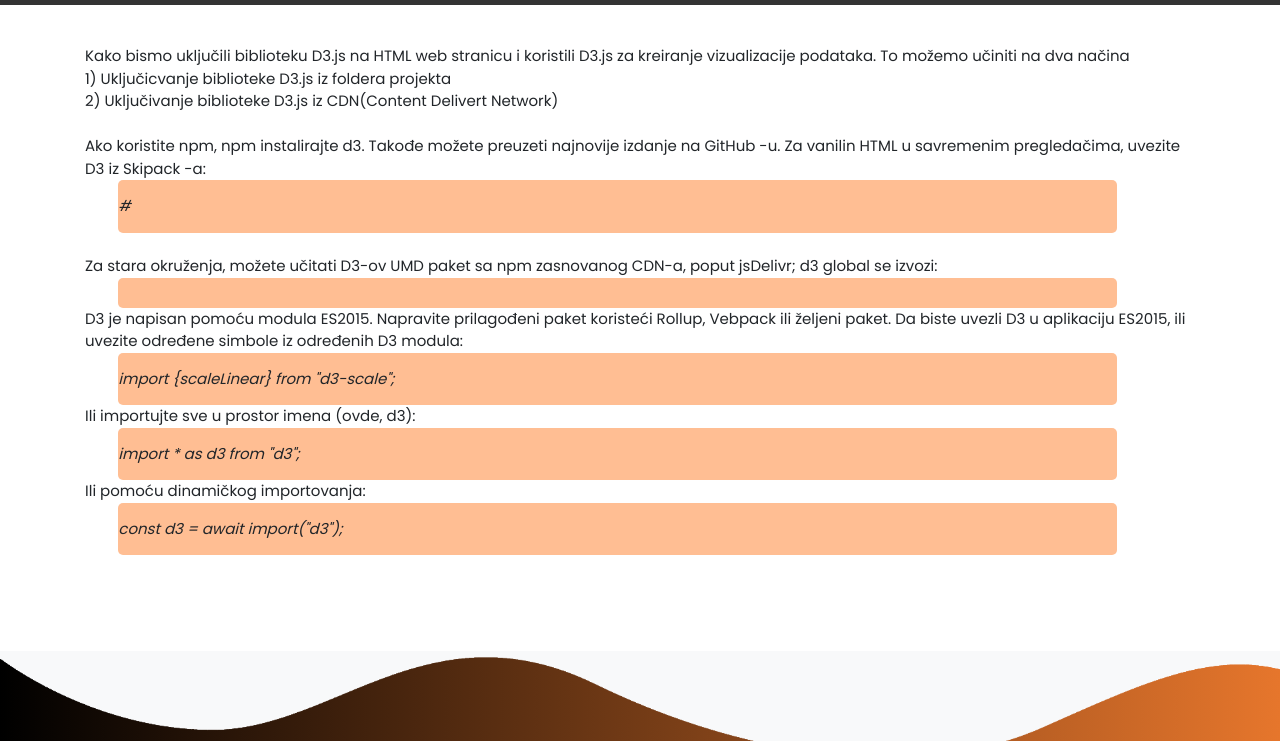
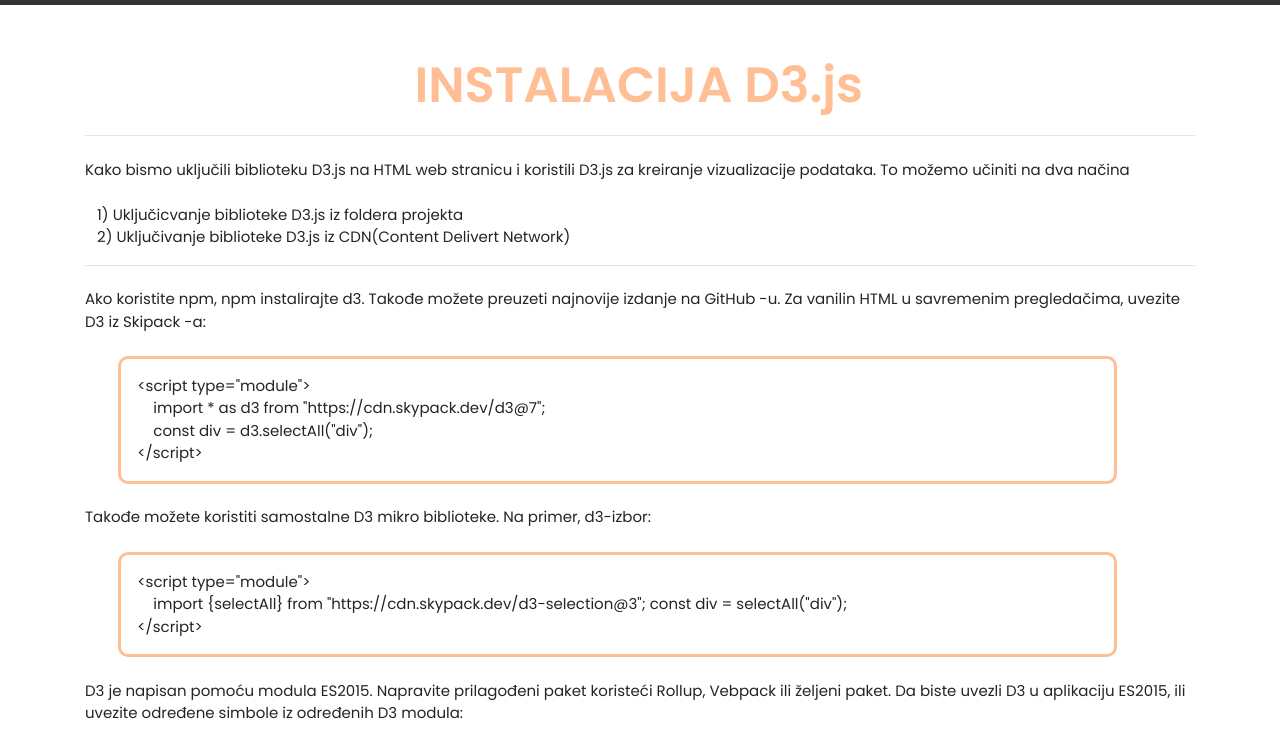
Before and after one commit to Zeljko199/TeamD3, a plain HTML site: page installation.html in a window 1280 px wide. Shown: the part 59-800 px from the top of the page. Drawn offline with nearby package versions, Linux system fonts and the light colour scheme.

Commit message:
Dodavanje dizajna stranici Instalacija.

```diff
--- a/css/installation.css
+++ b/css/installation.css
@@ -5,12 +5,16 @@
 }
 .code {
 	display: flex;
-	background: rgb(255, 190, 147) !important;
+	background: white;
+	/* background: rgb(255, 190, 147) !important; */
 	padding-top: 15px;
 	padding-bottom: 15px;
 	margin-left: 3%;
-	border-radius: 5px;
+	border-radius: 10px;
 	width: 90%;
+	border-color: rgb(255, 190, 147) !important;
+	border-style: solid;
+
 }
 
 *{
@@ -18,3 +22,30 @@
     padding: 0;
     margin-bottom: 0 !important;
 }
+/* cs za naslov */
+.title-main{
+	text-align: center;
+	color: rgb(255, 190, 147);
+	background-color: white;
+	justify-content: center;
+}
+
+.ml6 {
+	position: relative;
+	font-weight: 900;
+	font-size: 3.3em;
+  }
+
+  .ml6 .text-wrapper {
+	position: relative;
+	display: inline-block;
+	padding-top: 0.2em;
+	padding-right: 0.05em;
+	padding-bottom: 0.1em;
+	overflow: hidden;
+  }
+
+  .ml6 .letter {
+	display: inline-block;
+	line-height: 1em;
+  }
--- a/installation.html
+++ b/installation.html
@@ -64,49 +64,79 @@
 <body>
 
 
+
    <div class="container-fluid py-5 first">
         <div class="container mb-4 py-4">
+          <h1 class="ml6 text-center">
+            <span class="text-wrapper ">
+              <span class="letters title-main ">INSTALACIJA D3.js</span>
+            </span> <hr>
+          </h1> <br>
+
           <p>
             Kako bismo uključili biblioteku D3.js na HTML web stranicu i koristili D3.js za kreiranje vizualizacije podataka. To možemo učiniti na dva načina
-          </p>
+          </p> <br>
           <ul>
-            <li>1) Uključicvanje biblioteke D3.js iz foldera projekta</li>
-            <li>2) Uključivanje biblioteke D3.js iz CDN(Content Delivert Network)</li>
-          </ul>
+            <li>&nbsp&nbsp 1) Uključicvanje biblioteke D3.js iz foldera projekta</li>
+            <li>&nbsp&nbsp 2) Uključivanje biblioteke D3.js iz CDN(Content Delivert Network)</li>
+          </ul> <hr>
           <br>
           <div class="">
-            <p>Ako koristite npm, npm instalirajte d3. Takođe možete preuzeti najnovije izdanje na GitHub -u. Za vanilin HTML u savremenim pregledačima, uvezite D3 iz Skipack -a:</p>
-            <p class="code">
-              <em><span># </span>  </em>
+            <p>Ako koristite npm, npm instalirajte d3. Takođe možete preuzeti najnovije izdanje na GitHub -u. Za vanilin HTML u savremenim pregledačima, uvezite D3 iz Skipack -a:</p> <br>
+
+            <p class="code p-3" id="code1">
             </p>
+
+            <script defer>
+              var codet = " <script type=\"module\"> <br> &nbsp &nbsp import * as d3 from \"https://cdn.skypack.dev/d3@7\"; <br> &nbsp &nbsp const div = d3.selectAll(\"div\"); <br> <\/script>";
+              var text = codet.replace(/<script type=\"module\"[^>]*>/gi, "&lt;script type=\"module\"&gt;").replace(/<\/script[^>]*>/gi, "&lt;/script&gt;");
+
+              document.getElementById('code1').innerHTML=text;
+            </script>
               <br>
             <div>
               <p>
-                Za stara okruženja, možete učitati D3-ov UMD paket sa npm zasnovanog CDN-a, poput jsDelivr; d3 global se izvozi:
-              </p>
-              <p class="code">
-                <em><span> </span>  </em>
-              </p>
-            </div>
+                Takođe možete koristiti samostalne D3 mikro biblioteke. Na primer, d3-izbor: </p> <br>
+              <p class="code p-3" id="code2"></p>
+
+              <script defer>
+                var codet2 = " <script type=\"module\">  <br> &nbsp &nbsp import {selectAll} from \"https://cdn.skypack.dev/d3-selection@3\"; const div = selectAll(\"div\");  <br> <\/script>";
+                var text = codet2.replace(/<script type=\"module\"[^>]*>/gi, "&lt;script type=\"module\"&gt;").replace(/<\/script[^>]*>/gi, "&lt;/script&gt;");
+
+                document.getElementById('code2').innerHTML=text;
+              </script>
+                <br>
 
             <div>
               <p>D3 je napisan pomoću modula ES2015. Napravite prilagođeni paket koristeći Rollup, Vebpack ili željeni paket.
-                Da biste uvezli D3 u aplikaciju ES2015, ili uvezite određene simbole iz određenih D3 modula:</p>
-              <p class="code">
-                <em><span>import {scaleLinear} from "d3-scale"; </span>  </em>
-              </p>
-              <p>Ili importujte sve u prostor imena (ovde, d3):</p>
+                Da biste uvezli D3 u aplikaciju ES2015, ili uvezite određene simbole iz određenih D3 modula:</p> <br>
+              <p class="code" id="code3"> </p>
+              <script defer>
+                var codet3 = " &nbsp&nbsp import {scaleLinear} from \"d3-scale\";";
+                var text = codet3.replace(/<script type=\"module\"[^>]*>/gi, "&lt;script type=\"module\"&gt;").replace(/<\/script[^>]*>/gi, "&lt;/script&gt;");
 
-              <div class="code">
-                <em><span>import * as d3 from "d3";</span>  </em>
-              </div>
+                document.getElementById('code3').innerHTML=text;
+              </script>
+                <br>
+              <p>Ili importujte sve u namespace: </p> <br>
 
-              <p>Ili pomoću dinamičkog importovanja:</p>
+              <p class="code" id="code4"> </p>
+              <script defer>
+                var codet4 = " &nbsp&nbsp import * as d3 from \"d3\";";
+                var text = codet4.replace(/<script type=\"module\"[^>]*>/gi, "&lt;script type=\"module\"&gt;").replace(/<\/script[^>]*>/gi, "&lt;/script&gt;");
 
-              <div class="code">
-                <em><span>const d3 = await import("d3");</span>  </em>
-              </div>
+                document.getElementById('code4').innerHTML=text;
+              </script> <br>
 
+              <p>Ili pomoću dinamičkog importovanja:</p> <br>
+
+              <p class="code" id="code5"> </p>
+              <script defer>
+                var codet5 = " &nbsp&nbsp const d3 = await import(\"d3\");";
+                var text = codet5.replace(/<script type=\"module\"[^>]*>/gi, "&lt;script type=\"module\"&gt;").replace(/<\/script[^>]*>/gi, "&lt;/script&gt;");
+
+                document.getElementById('code5').innerHTML=text;
+              </script> <br>
             </div>
 
           </div>
@@ -141,14 +171,13 @@
     </div>
   </footer>
 
+  <script src="https://cdnjs.cloudflare.com/ajax/libs/animejs/2.0.2/anime.min.js"></script>
 
 <script src="js/script.js"></script>
 <script src="https://code.jquery.com/jquery-3.2.1.slim.min.js"
   integrity="sha384-KJ3o2DKtIkvYIK3UENzmM7KCkRr/rE9/Qpg6aAZGJwFDMVNA/GpGFF93hXpG5KkN"
   crossorigin="anonymous"></script>
-<script src="https://cdnjs.cloudflare.com/ajax/libs/popper.js/1.12.9/umd/popper.min.js"
-  integrity="sha384-ApNbgh9B+Y1QKtv3Rn7W3mgPxhU9K/ScQsAP7hUibX39j7fakFPskvXusvfa0b4Q"
-  crossorigin="anonymous"></script>
+
 <script src="https://maxcdn.bootstrapcdn.com/bootstrap/4.0.0/js/bootstrap.min.js"
   integrity="sha384-JZR6Spejh4U02d8jOt6vLEHfe/JQGiRRSQQxSfFWpi1MquVdAyjUar5+76PVCmYl"
   crossorigin="anonymous"></script>
--- a/js/script.js
+++ b/js/script.js
@@ -0,0 +1,18 @@
+/* naslov na stranici instalacija*/
+var textWrapper = document.querySelector('.ml6 .letters');
+textWrapper.innerHTML = textWrapper.textContent.replace(/\S/g, "<span class='letter'>$&</span>");
+
+anime.timeline({loop: true})
+  .add({
+    targets: '.ml6 .letter',
+    translateY: ["1.1em", 0],
+    translateZ: 0,
+    duration: 750,
+    delay: (el, i) => 50 * i
+  }).add({
+    targets: '.ml6',
+    opacity: 0,
+    duration: 1000,
+    easing: "easeOutExpo",
+    delay: 1000
+  });
```
